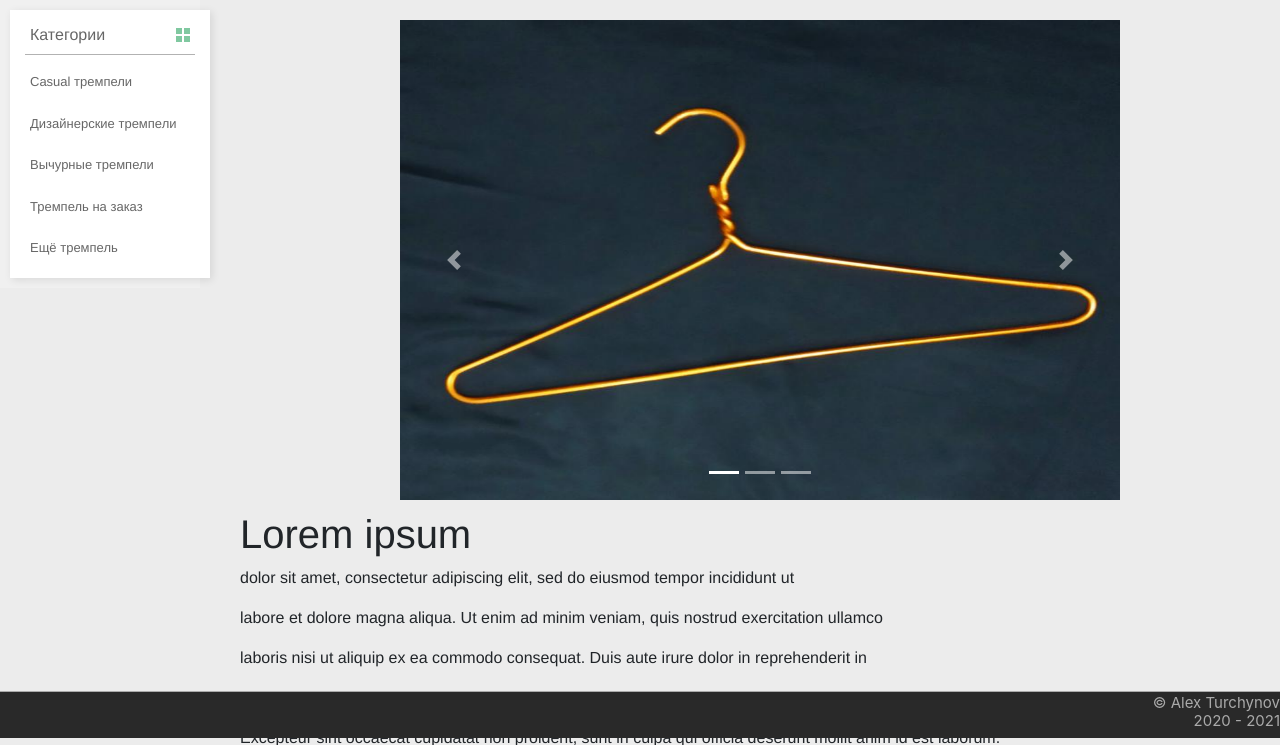
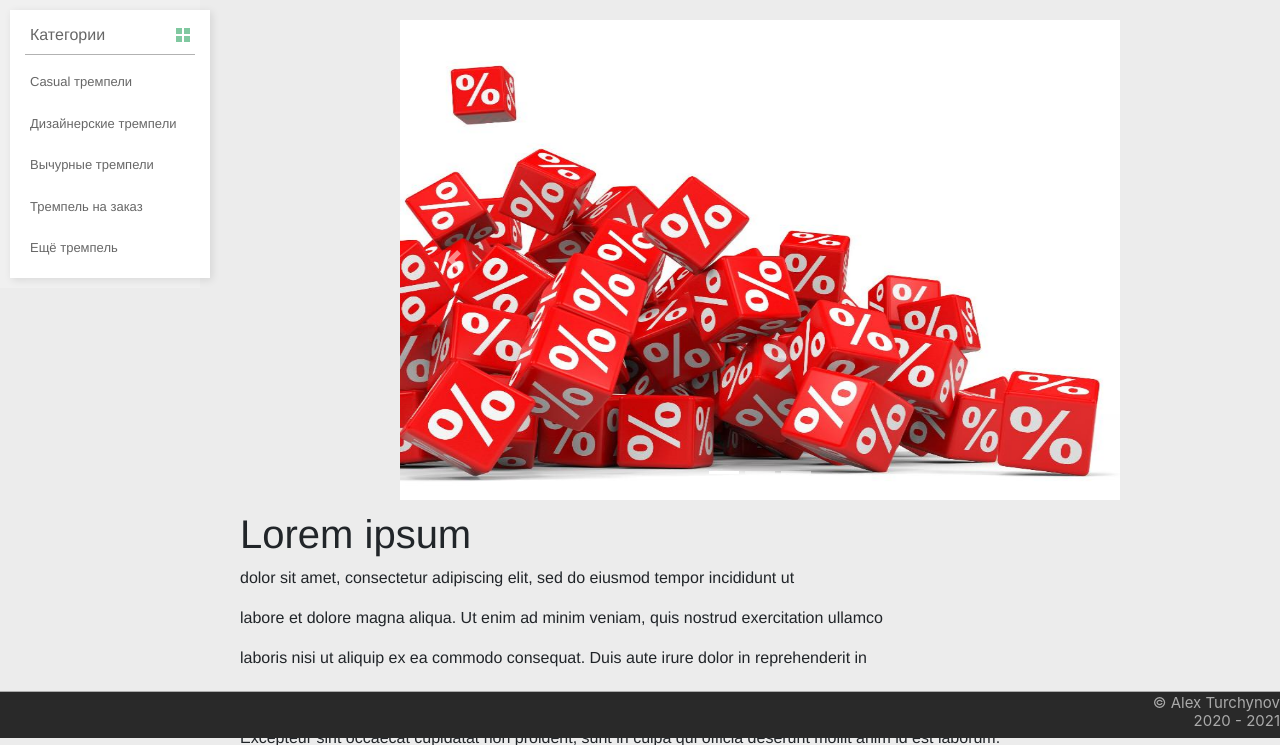
Before and after one commit to 2rch/project, a PHP site: page / in a window 1280 px wide. Shown: the part 62-807 px from the top of the page. Run offline with PHP 8.4, Linux system fonts and the light colour scheme.

Commit message:
Add git files, fix code view

```diff
--- a/header.php
+++ b/header.php
@@ -8,7 +8,7 @@
 </head>
 
 <nav class="navbar navbar-expand-md navbar-dark bg-dark">
-    <a href="index.php"><img src="pics/logo.jpg" width="70" height="46" </a>
+    <a href="index.php"><img src="pics/logo.jpg" width="70" height="46" alt="I.sh"> </a>
     <button class="navbar-toggler" type="button" data-toggle="collapse" data-target="#navbarSupportedContent" aria-controls="navbarSupportedContent" aria-expanded="false" aria-label="Toggle navigation">
         <span class="navbar-toggler-icon"></span>
     </button>
@@ -27,7 +27,7 @@
                 </div>
             </li>
             <li class="nav-item">
-                <a class="nav-link" href="#">Авторизация</a>
+                <a class="nav-link" href="log.php">Авторизация</a>
             </li>
             <li class="nav-item">
                 <a class="nav-link" href="#">Техподдержка</a>
--- a/index.php
+++ b/index.php
@@ -20,13 +20,13 @@
         </ol>
         <div class="carousel-inner">
             <div class="carousel-item active">
-                <img class="d-block w-100" src="pics/c1.jpg" width="720" height="480" alt="Первый тремпель">
+                <img class="d-block w-100" src="pics/1.jpg" width="720" height="480" alt="Первый тремпель">
             </div>
             <div class="carousel-item">
-                <img class="d-block w-100" src="pics/c3.png" width="720" height="480" alt="Второй тремпель">
+                <img class="d-block w-100" src="pics/2.jpg" width="720" height="480" alt="Второй тремпель">
             </div>
             <div class="carousel-item">
-                <img class="d-block w-100" src="pics/c4.jpg" width="720" height="480" alt="Третий тремпель">
+                <img class="d-block w-100" src="pics/3.jpg" width="720" height="480" alt="Третий тремпель">
             </div>
         </div>
         <a class="carousel-control-prev" href="#carousel" role="button" data-slide="prev">
```
Also changed, not shown: readme.md (added), 1 other file.
